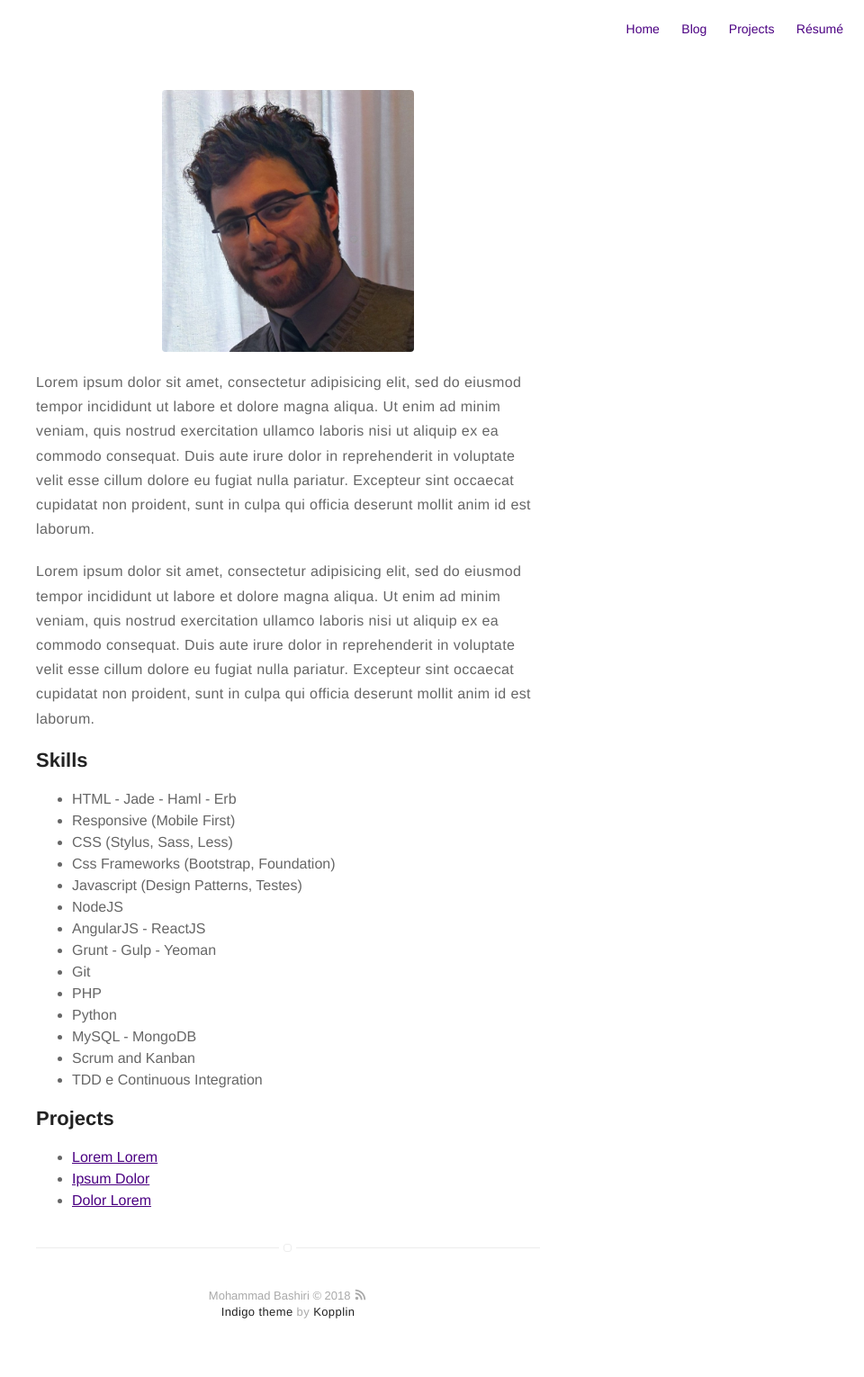
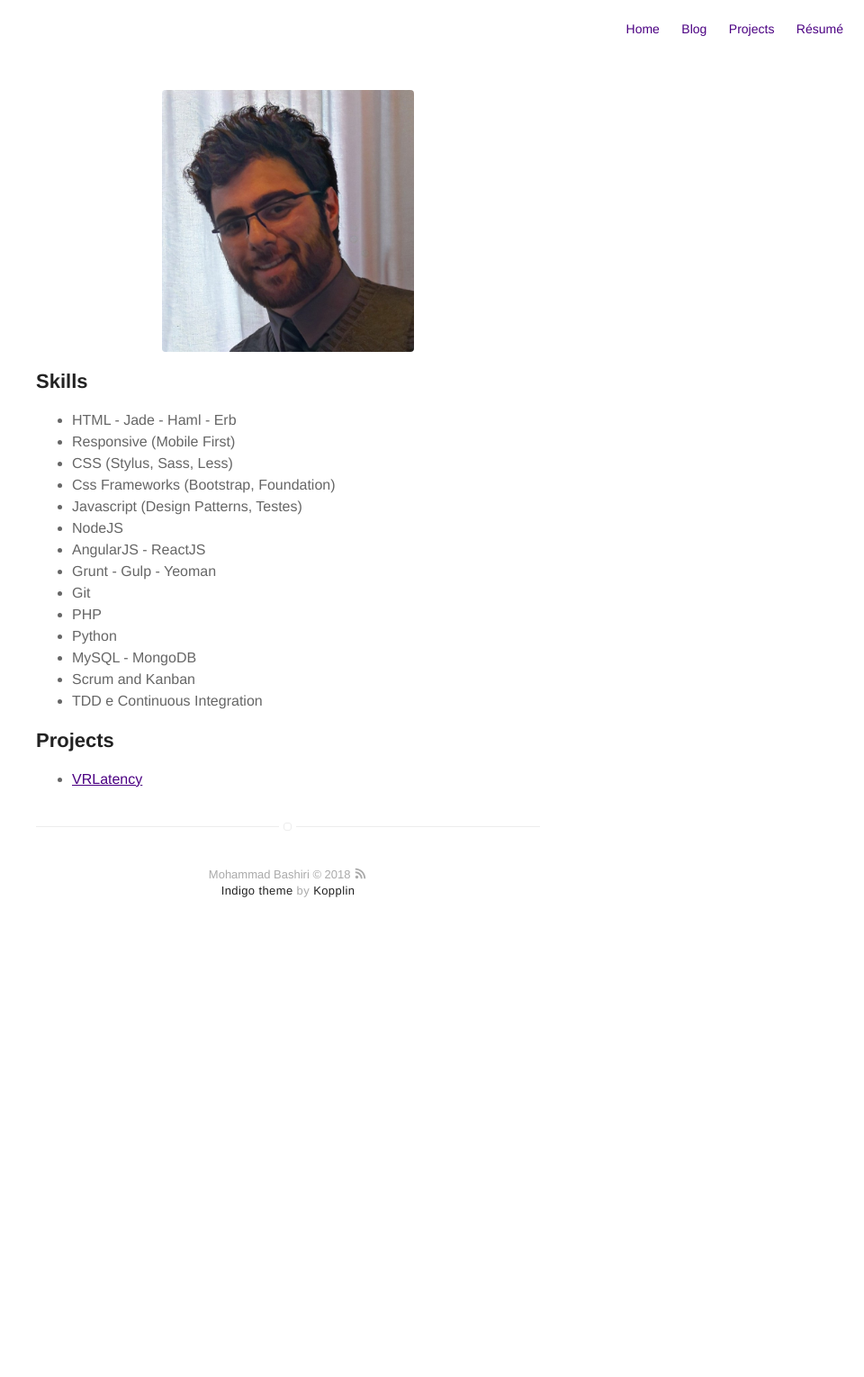
Before and after one commit to mohammadbashiri/mohammadbashiri.github.io-old, a Jekyll site: the page built from about.md, in a window 1280 px wide. Shown: the whole page at 90% size, without its empty margins (320-1280 px from the left). Built offline with Jekyll 4.4.1, drawn with Linux system fonts in a browser that asks for light colours; after the commit the page ends 1061 px from its top, so only the background shows below that.

Commit message:
added the url and title for VRLatency project

```diff
--- a/about.md
+++ b/about.md
@@ -4,19 +4,9 @@ layout: page
 ---
 ![Profile Image]({{ site.url }}/{{ site.picture }})
 
-<p>Lorem ipsum dolor sit amet, consectetur adipisicing elit, sed do eiusmod
-tempor incididunt ut labore et dolore magna aliqua. Ut enim ad minim veniam,
-quis nostrud exercitation ullamco laboris nisi ut aliquip ex ea commodo
-consequat. Duis aute irure dolor in reprehenderit in voluptate velit esse
-cillum dolore eu fugiat nulla pariatur. Excepteur sint occaecat cupidatat non
-proident, sunt in culpa qui officia deserunt mollit anim id est laborum.</p>
+<p></p>
 
-<p>Lorem ipsum dolor sit amet, consectetur adipisicing elit, sed do eiusmod
-tempor incididunt ut labore et dolore magna aliqua. Ut enim ad minim veniam,
-quis nostrud exercitation ullamco laboris nisi ut aliquip ex ea commodo
-consequat. Duis aute irure dolor in reprehenderit in voluptate velit esse
-cillum dolore eu fugiat nulla pariatur. Excepteur sint occaecat cupidatat non
-proident, sunt in culpa qui officia deserunt mollit anim id est laborum.</p>
+<p></p>
 
 <h2>Skills</h2>
 
@@ -40,7 +30,5 @@ proident, sunt in culpa qui officia deserunt mollit anim id est laborum.</p>
 <h2>Projects</h2>
 
 <ul>
-	<li><a href="https://github.com/">Lorem Lorem</a></li>
-	<li><a href="https://github.com/">Ipsum Dolor</a></li>
-	<li><a href="https://github.com/">Dolor Lorem</a></li>
+	<li><a href="https://github.com/mohammadbashiri/vrlatency">VRLatency</a></li>
 </ul>
```
